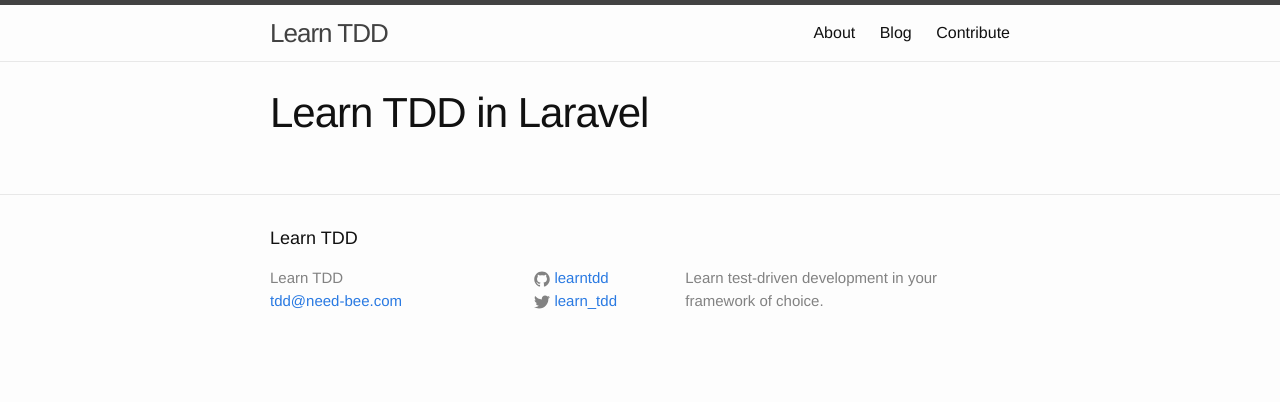
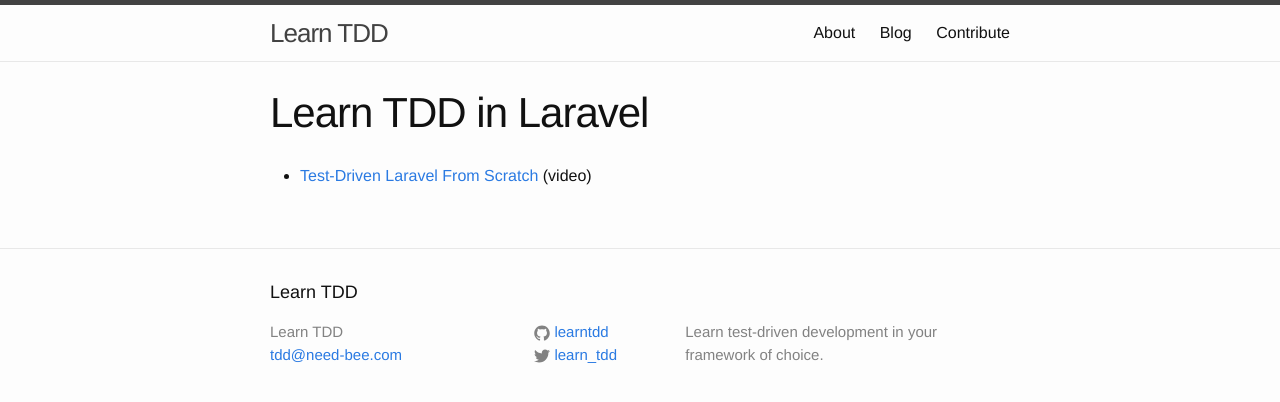
Before and after one commit to learn-tdd-in/learntdd.in, a Jekyll site: the page built from laravel.md, in a window 1280 px wide. Shown: the top 402 px of the page. Built offline with Jekyll 4.4.1, drawn with Linux system fonts in a browser that asks for light colours.

Commit message:
Laravel link

```diff
--- a/laravel.md
+++ b/laravel.md
@@ -2,3 +2,5 @@
 layout: page
 title: Learn TDD in Laravel
 ---
+
+* [Test-Driven Laravel From Scratch](http://adamwathan.me/2016/01/11/test-driven-laravel-from-scratch/) (video)
```
